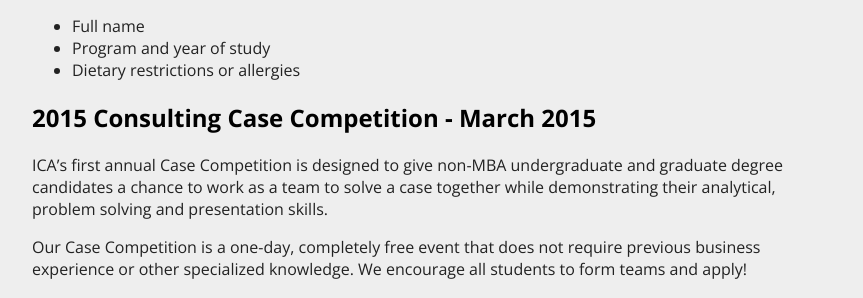
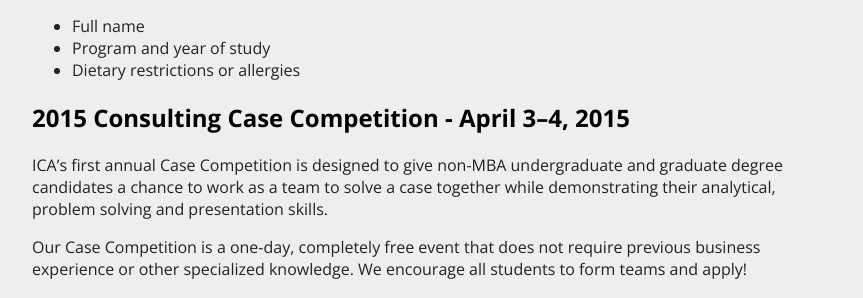
Before and after one commit to UAlbertaConsulting/ica.ualberta.ca, a Jekyll site: the page built from pages/events.md, in a window 1280 px wide and 900 px high, scrolled down 1897 px. Shown: the part 385-683 px from the top of the window, without its empty margins (208-1071 px from the left). Built offline with Jekyll 4.4.1, drawn with Linux system fonts in a browser that asks for light colours; comment, search, counter and statistics services are not loaded.

Commit message:
Update events.md

```diff
--- a/pages/events.md
+++ b/pages/events.md
@@ -81,7 +81,7 @@ RSVP to [ica@ualberta.ca](mailto:ica@ualberta.ca) with the following information
 - Program and year of study
 - Dietary restrictions or allergies
 
-## 2015 Consulting Case Competition - March 2015
+## 2015 Consulting Case Competition - April 3–4, 2015
 
 ICA’s first annual Case Competition is designed to give non-MBA undergraduate and graduate degree candidates a chance to work as a team to solve a case together while demonstrating their analytical, problem solving and presentation skills.
 
```
